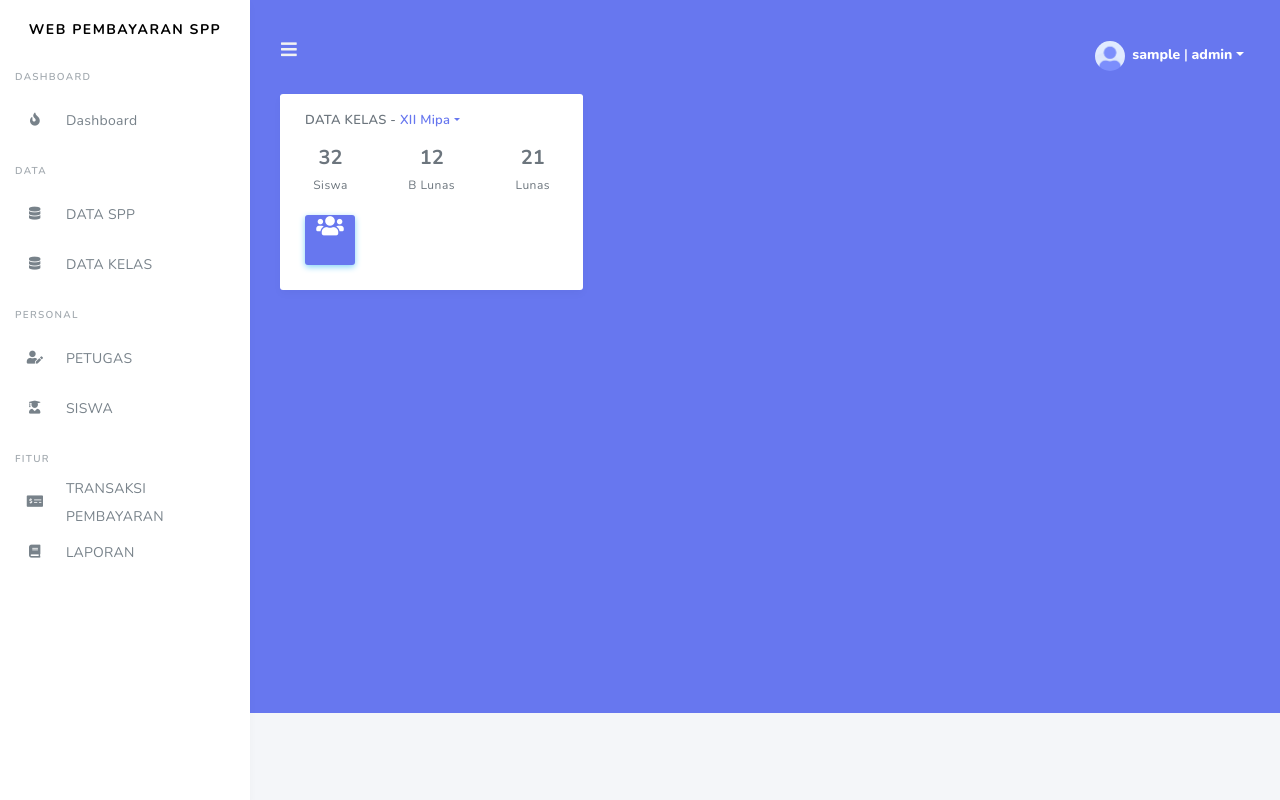
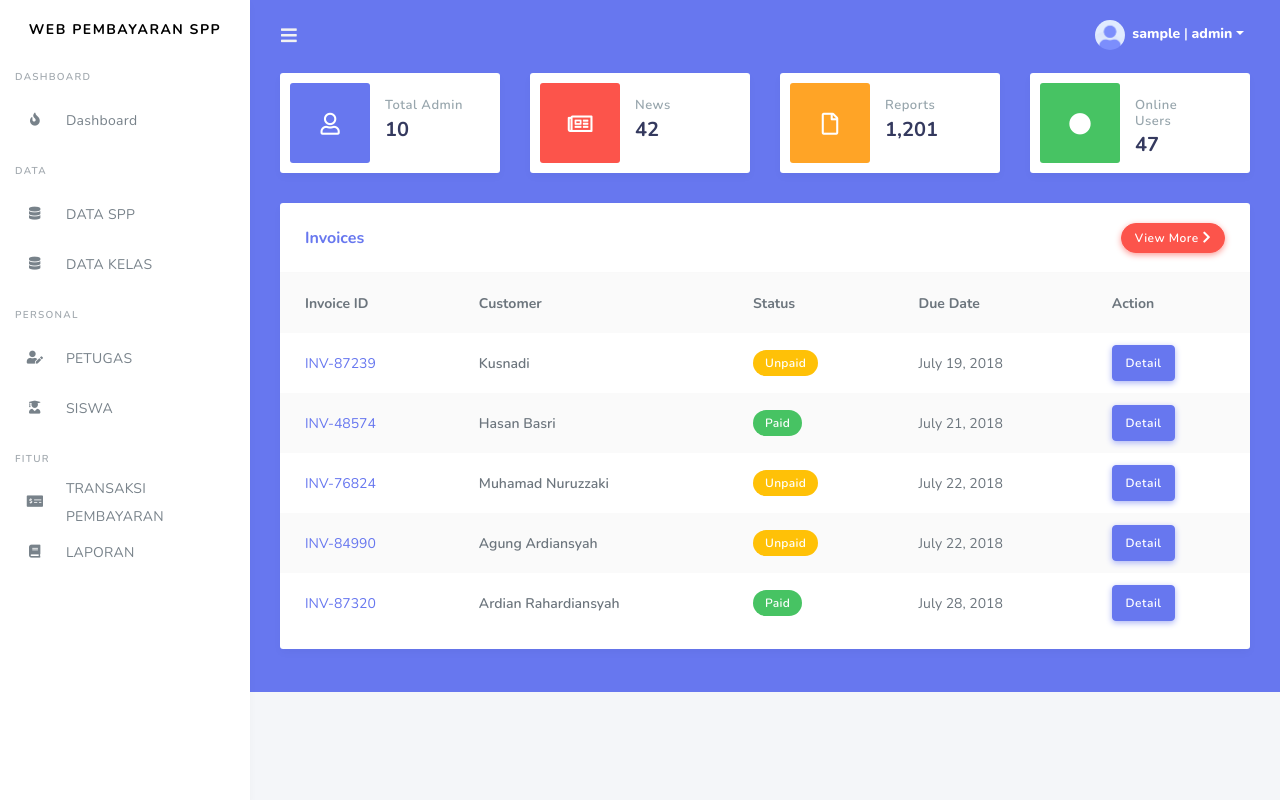
Before and after one commit to Syahrul0123/Aplikasi, a PHP site: page /dashboard.php in a window 1280 px wide. Run offline with PHP 8.4, Linux system fonts and the light colour scheme; the visitor is signed in with stand-in values (Sample User, id 1).

Commit message:
test export

```diff
--- a/dashboard.php
+++ b/dashboard.php
@@ -1,42 +1,157 @@
 <?php
 include('koneksi.php'); //agar index terhubung dengan database, maka koneksi sebagai penghubung harus di include
-  include ('tampilan/header.php');
-  include ('tampilan/sidebar.php');
-  include ('tampilan/footer.php');
+include('tampilan/header.php');
+include('tampilan/sidebar.php');
+include('tampilan/footer.php');
 ?>
 <!-- Main Content -->
 <div class="main-content bg-primary">
   <section class="section">
     <div class="row">
-            <div class="col-lg-4 col-md-4 col-sm-12">
-              <div class="card card-statistic-2">
-                <div class="card-stats">
-                  <div class="card-stats-title">DATA KELAS -
-                    <div class="dropdown d-inline">
-                      <a class="font-weight-600 dropdown-toggle" data-toggle="dropdown" href="#" id="orders-month">XII Mipa</a>
-                      <ul class="dropdown-menu dropdown-menu-sm">
-                        <li class="dropdown-title">Pilih Kelas</li>
-                        <li><a href="kelas.php" class="dropdown-item active">XII Mipa 1</a></li>
-                      </ul>
+      <div class="col-lg-3 col-md-6 col-sm-6 col-12">
+        <div class="card card-statistic-1">
+          <div class="card-icon bg-primary">
+            <i class="far fa-user"></i>
           </div>
+          <div class="card-wrap">
+            <div class="card-header">
+              <h4>Total Admin</h4>
             </div>
-                  <div class="card-stats-items">
-                    <div class="card-stats-item">
-                      <div class="card-stats-item-count">32</div>
-                      <div class="card-stats-item-label">Siswa</div>
-                    </div>
-                    <div class="card-stats-item">
-                      <div class="card-stats-item-count">12</div>
-                      <div class="card-stats-item-label">B Lunas</div>
-                    </div>
-                    <div class="card-stats-item">
-                      <div class="card-stats-item-count">21</div>
-                      <div class="card-stats-item-label">Lunas</div>
+            <div class="card-body">
+              10
             </div>
           </div>
         </div>
-                <div class="card-icon shadow-info bg-primary">
-                  <i class="fas fa-users"></i>
+      </div>
+      <div class="col-lg-3 col-md-6 col-sm-6 col-12">
+        <div class="card card-statistic-1">
+          <div class="card-icon bg-danger">
+            <i class="far fa-newspaper"></i>
+          </div>
+          <div class="card-wrap">
+            <div class="card-header">
+              <h4>News</h4>
+            </div>
+            <div class="card-body">
+              42
+            </div>
+          </div>
+        </div>
+      </div>
+      <div class="col-lg-3 col-md-6 col-sm-6 col-12">
+        <div class="card card-statistic-1">
+          <div class="card-icon bg-warning">
+            <i class="far fa-file"></i>
+          </div>
+          <div class="card-wrap">
+            <div class="card-header">
+              <h4>Reports</h4>
+            </div>
+            <div class="card-body">
+              1,201
+            </div>
+          </div>
+        </div>
+      </div>
+      <div class="col-lg-3 col-md-6 col-sm-6 col-12">
+        <div class="card card-statistic-1">
+          <div class="card-icon bg-success">
+            <i class="fas fa-circle"></i>
+          </div>
+          <div class="card-wrap">
+            <div class="card-header">
+              <h4>Online Users</h4>
+            </div>
+            <div class="card-body">
+              47
+            </div>
+          </div>
+        </div>
+      </div>
+    </div>
+
+    <div class="row">
+      <div class="col-md-12">
+        <div class="card">
+          <div class="card-header">
+            <h4>Invoices</h4>
+            <div class="card-header-action">
+              <a href="#" class="btn btn-danger">View More <i class="fas fa-chevron-right"></i></a>
+            </div>
+          </div>
+          <div class="card-body p-0">
+            <div class="table-responsive table-invoice">
+              <table class="table table-striped">
+                <tbody>
+                  <tr>
+                    <th>Invoice ID</th>
+                    <th>Customer</th>
+                    <th>Status</th>
+                    <th>Due Date</th>
+                    <th>Action</th>
+                  </tr>
+                  <tr>
+                    <td><a href="#">INV-87239</a></td>
+                    <td class="font-weight-600">Kusnadi</td>
+                    <td>
+                      <div class="badge badge-warning">Unpaid</div>
+                    </td>
+                    <td>July 19, 2018</td>
+                    <td>
+                      <a href="#" class="btn btn-primary">Detail</a>
+                    </td>
+                  </tr>
+                  <tr>
+                    <td><a href="#">INV-48574</a></td>
+                    <td class="font-weight-600">Hasan Basri</td>
+                    <td>
+                      <div class="badge badge-success">Paid</div>
+                    </td>
+                    <td>July 21, 2018</td>
+                    <td>
+                      <a href="#" class="btn btn-primary">Detail</a>
+                    </td>
+                  </tr>
+                  <tr>
+                    <td><a href="#">INV-76824</a></td>
+                    <td class="font-weight-600">Muhamad Nuruzzaki</td>
+                    <td>
+                      <div class="badge badge-warning">Unpaid</div>
+                    </td>
+                    <td>July 22, 2018</td>
+                    <td>
+                      <a href="#" class="btn btn-primary">Detail</a>
+                    </td>
+                  </tr>
+                  <tr>
+                    <td><a href="#">INV-84990</a></td>
+                    <td class="font-weight-600">Agung Ardiansyah</td>
+                    <td>
+                      <div class="badge badge-warning">Unpaid</div>
+                    </td>
+                    <td>July 22, 2018</td>
+                    <td>
+                      <a href="#" class="btn btn-primary">Detail</a>
+                    </td>
+                  </tr>
+                  <tr>
+                    <td><a href="#">INV-87320</a></td>
+                    <td class="font-weight-600">Ardian Rahardiansyah</td>
+                    <td>
+                      <div class="badge badge-success">Paid</div>
+                    </td>
+                    <td>July 28, 2018</td>
+                    <td>
+                      <a href="#" class="btn btn-primary">Detail</a>
+                    </td>
+                  </tr>
+                </tbody>
+              </table>
+            </div>
+          </div>
+        </div>
+      </div>
+    </div>
 
   </section>
 </div>
--- a/koneksi.php
+++ b/koneksi.php
@@ -1,10 +1,8 @@
 <?php
-$koneksi = mysqli_connect("localhost","root","admin123","aplikasi");
+$koneksi = mysqli_connect("localhost", "root", "admin123", "aplikasi");
 
 // Check connection
-if (mysqli_connect_errno()){
+if (mysqli_connect_errno()) {
 	echo "Koneksi database gagal : " . mysqli_connect_error();
-}else
-{echo "success" ;}
-
-?>
+} else {
+}
```
Lines whose indentation alone changed are shown as unchanged.
